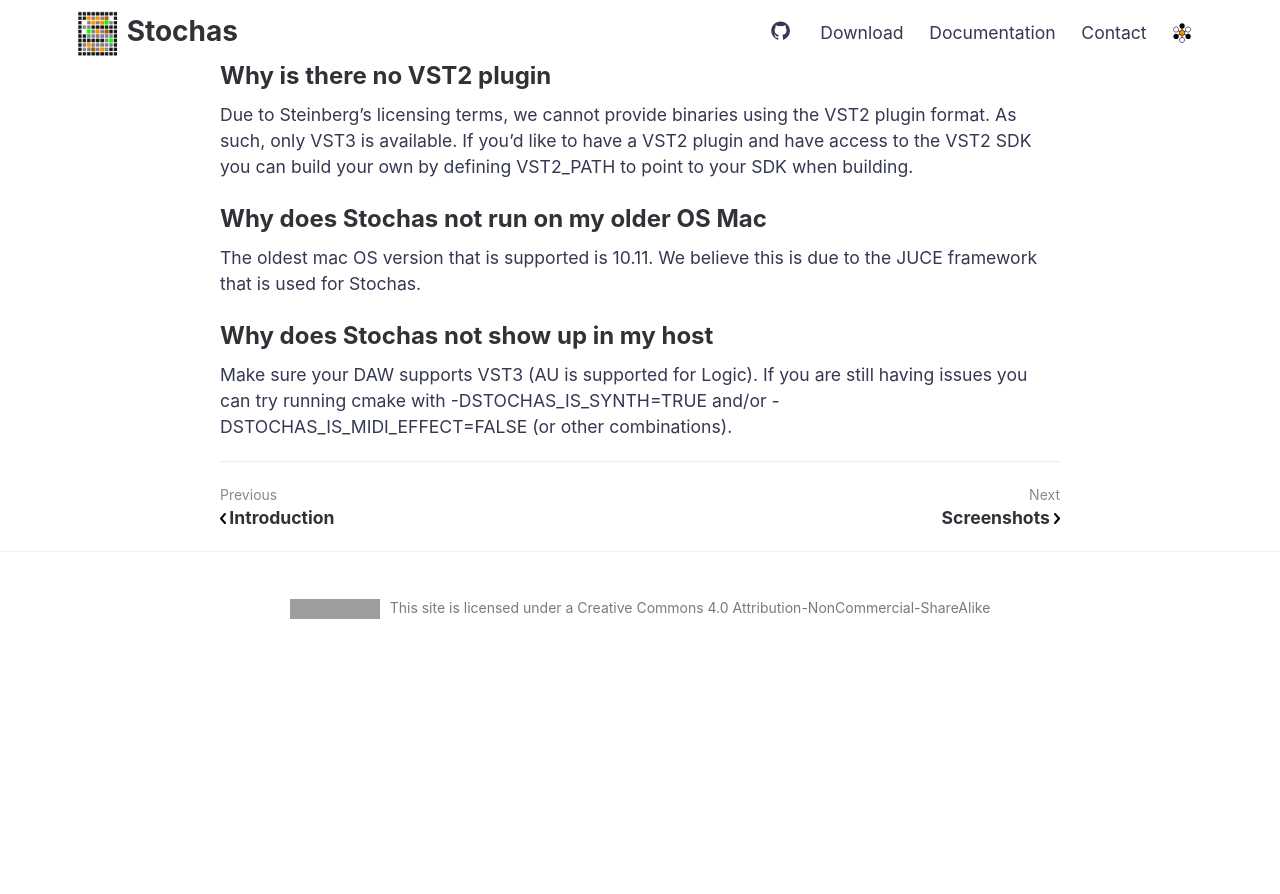
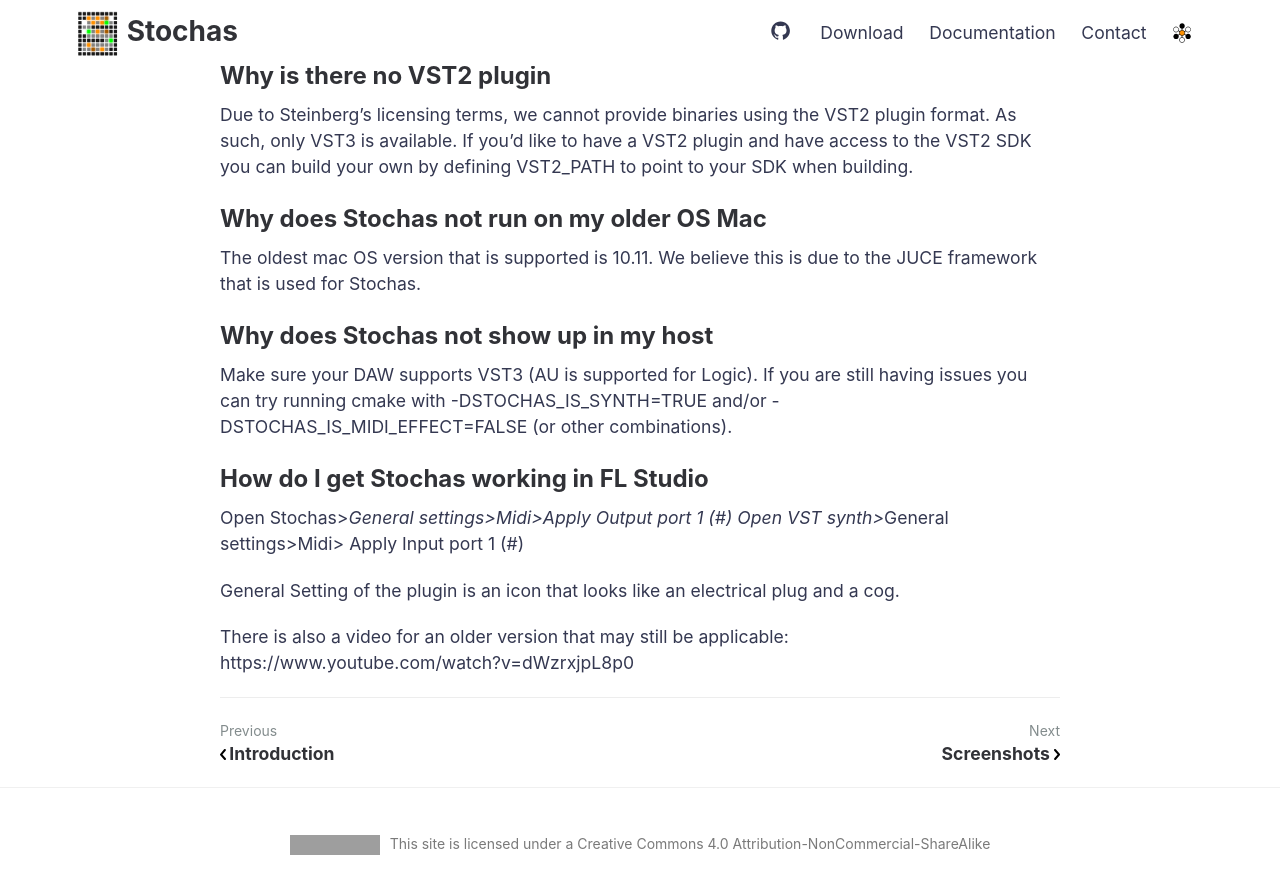
Before and after one commit to surge-synthesizer/stochas.org, a Jekyll site: the page built from _posts/2020-11-01-faq.md, in a window 1280 px wide and 900 px high, scrolled down 664 px. Shown: the top 894 px of the window. Built offline with Jekyll 4.4.1, drawn with Linux system fonts in a browser that asks for light colours; before the commit the page ends 1328 px from its top, so only the background shows below that; grey boxes are pictures that could not be loaded.

Commit message:
add flstudio faq

```diff
--- a/_posts/2020-11-01-faq.md
+++ b/_posts/2020-11-01-faq.md
@@ -14,3 +14,12 @@
 
 ## Why does Stochas not show up in my host
 Make sure your DAW supports VST3 (AU is supported for Logic). If you are still having issues you can try running cmake with -DSTOCHAS_IS_SYNTH=TRUE and/or -DSTOCHAS_IS_MIDI_EFFECT=FALSE (or other combinations).
+
+## How do I get Stochas working in FL Studio
+
+Open Stochas>*General settings>Midi>Apply Output port 1 (#)
+Open VST synth>*General settings>Midi> Apply Input port 1 (#)
+
+General Setting of the plugin is an icon that looks like an electrical plug and a cog.
+
+There is also a video for an older version that may still be applicable: https://www.youtube.com/watch?v=dWzrxjpL8p0
```
